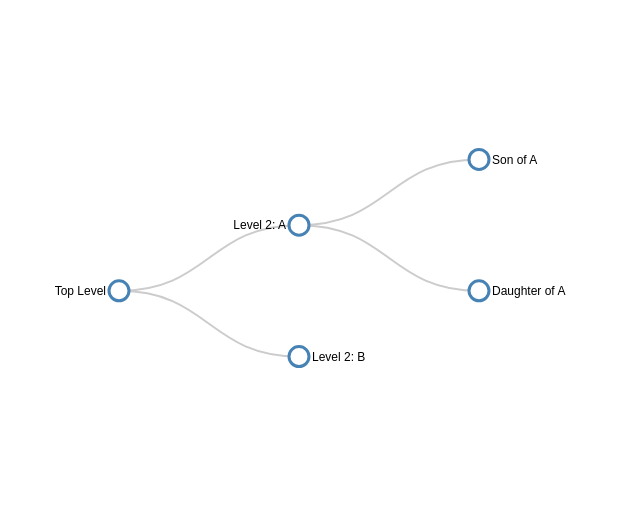
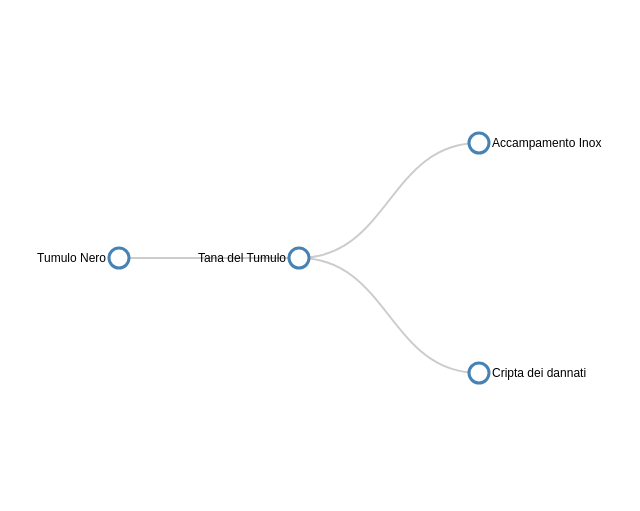
Before and after one commit to sickDevelopers/gloomtree, a plain HTML site: page index.html in a window 1280 px wide. Shown: the whole page, without its empty margins (9-649 px from the left). Drawn offline with nearby package versions, Linux system fonts and the light colour scheme.

Commit message:
update tree

```diff
--- a/index.html
+++ b/index.html
@@ -40,26 +40,22 @@
 
 var treeData = [
   {
-    "name": "Top Level",
+    "name": "Tumulo Nero",
     "parent": "null",
     "children": [
       {
-        "name": "Level 2: A",
-        "parent": "Top Level",
+        "name": "Tana del Tumulo",
+        "parent": "Tumulo Nero",
 	"children": [
 		{
-            "name": "Son of A",
-            "parent": "Level 2: A"
+			"name": "Accampamento Inox",
+			"parent": "Tana del tumulo"
 		},
 		{
-            "name": "Daughter of A",
-            "parent": "Level 2: A"
+			"name": "Cripta dei dannati",
+			"parent": "Tumulo Nero"
 		}
 	]
-      },
-      {
-        "name": "Level 2: B",
-        "parent": "Top Level"
       }
     ]
   }
```
Lines whose indentation alone changed are shown as unchanged.
